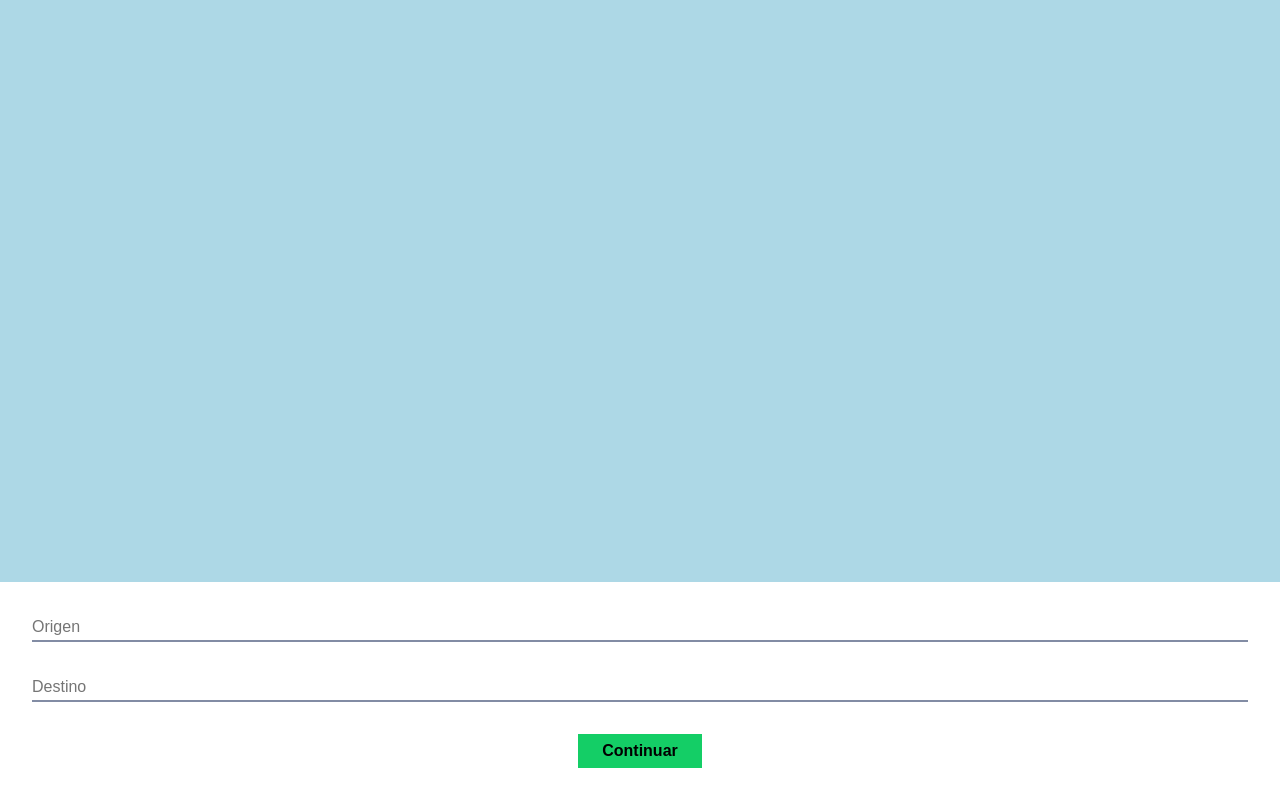
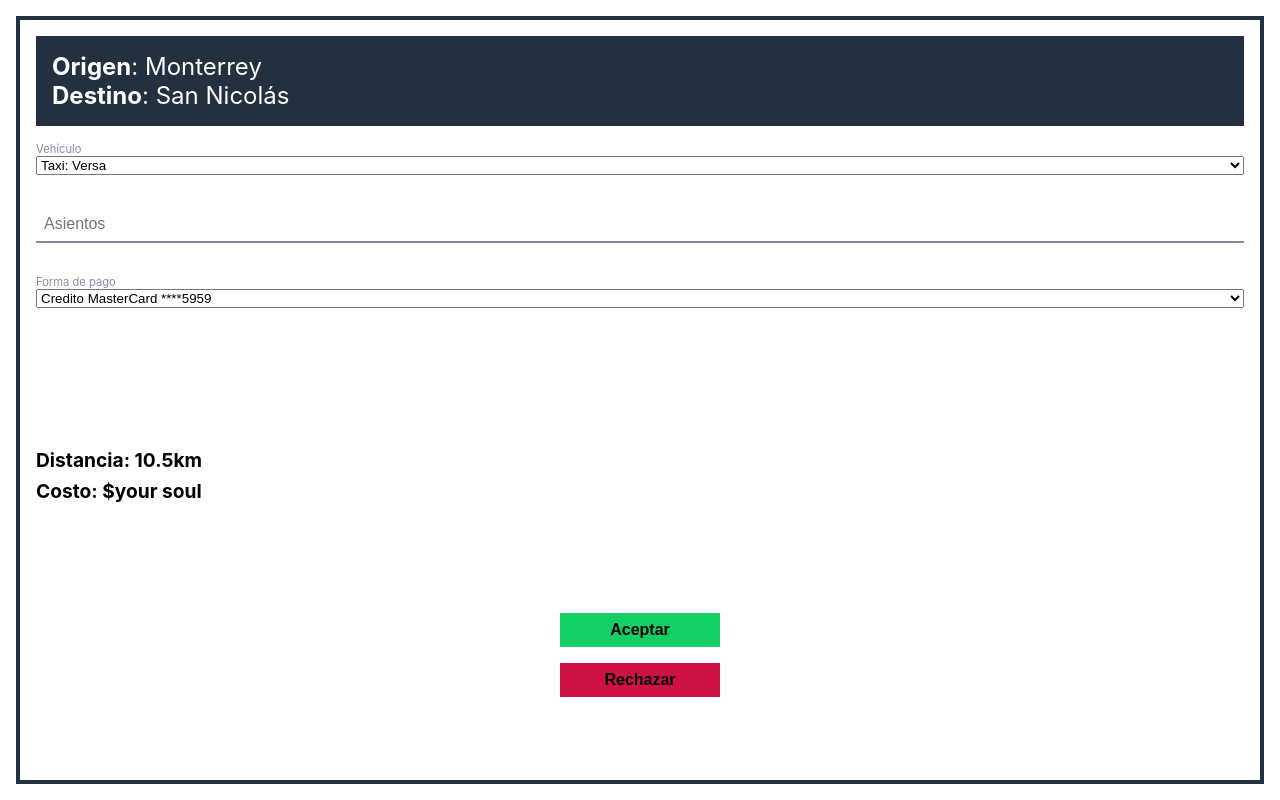
Before and after one commit to Huvok/AMSS, a React (Create React App) app in the folder webapp/: page /home in a window 1280 px wide. Both pictures are taken after a click on the button "Continuar". Built offline with nearby package versions, Linux system fonts and the light colour scheme.

Commit message:
Add Trip Details modal to InputTrip.jsx

```diff
--- /dev/null
+++ b/webapp/src/components/Home/FullScreenModal.jsx
@@ -0,0 +1,49 @@
+import React from 'react';
+import styled from 'styled-components';
+import ReactModal from 'react-modal';
+
+function ReactModalAdapter({ className, modalClassName, ...props }) {
+  return (
+    <ReactModal
+      className={modalClassName}
+      portalClassName={className}
+      {...props}
+    />
+  );
+}
+
+const StyledModal = styled(ReactModalAdapter).attrs({
+  overlayClassName: 'Overlay',
+  modalClassName: 'Modal'
+})`
+  /* Portal styles here (though usually you will have none) */
+
+  .Overlay {
+    background: rgba(0, 0, 0, 0.5);
+  }
+
+  .Modal {
+    position: absolute;
+    top: 0;
+    left: 0;
+    bottom: 0;
+    right: 0;
+    background: ${props => props.theme.white};
+  }
+`;
+
+const Container = styled.div`
+  height: 100%;
+  width: 100%;
+  padding: 1em;
+`
+
+const FullScreenModal = ({ isOpen, children }) => (
+  <StyledModal isOpen={isOpen}>
+    <Container>
+      {children}
+    </Container>
+  </StyledModal>
+);
+
+export default FullScreenModal;
--- a/webapp/src/components/Home/InputTrip.jsx
+++ b/webapp/src/components/Home/InputTrip.jsx
@@ -1,5 +1,7 @@
-import React from 'react';
+import React, { Component } from 'react';
 import styled from 'styled-components';
+
+import FullScreenModal from './FullScreenModal';
 
 const Container = styled.div`
   height: 100%;
@@ -31,14 +33,142 @@ const Button = styled.button`
   cursor: pointer;
 `
 
-const InputTrip = () => (
+const ModalContainer = styled.div`
+  display: flex;
+  flex-direction: column;
+  height: 100%;
+  width: 100%;
+  padding: 1em;
+  border: 4px solid ${props => props.theme.black};
+`
+
+const Locations = styled.div`
+  display: flex;
+  flex-direction: column;
+  padding: 1em;
+  background: ${props => props.theme.black};
+  color: ${props => props.theme.white};
+`
+
+const LocationText = styled.div`
+  font-size: 1.5em;
+`
+
+const RideDetails = styled.form`
+  flex: 1;
+  display: flex;
+  flex-direction: column;
+`
+
+const Field = styled.div`
+  display: flex;
+  flex-direction: column;
+  margin: 1em 0;
+`
+
+const Label = styled.label`
+  font-size: 0.7em;
+  color: ${props => props.theme.lightgray};
+`
+
+const Select = styled.select``
+
+const Option = styled.option``
+
+const ModalInput = styled(Input)`
+  width: 100%;
+  padding: 0.5em;
+  margin: 0;
+`
+
+const TripDetails = styled.div`
+  flex: 1;
+  display: flex;
+  flex-direction: column;
+`
+
+const Metrics = styled.div`
+  flex: 1;
+  display: flex;
+  flex-direction: column;
+`
+
+const MetricsText = styled.h3`
+  margin: 0.2rem 0;
+  font-size: 1.2em;
+`
+
+const Buttons = styled.div`
+  flex: 1;
+  display: flex;
+  flex-direction: column;
+`
+
+const ModalButton = styled(Button)`
+  width: 10em;
+  margin: 0.5em;
+  background: ${props => props.red ? '#ce1246' : props.theme.green};
+`
+
+class InputTrip extends Component {
+  state = {
+    modalOpen: false
+  }
+
+  openModal = () => {
+    this.setState({ modalOpen: true });
+  }
+
+  closeModal = () => {
+    this.setState({ modalOpen: false });
+  }
+
+  render = () => (
     <Container>
       <Form>
         <Input type="text" name="pickup" placeholder="Origen"/>
         <Input type="text" name="destination" placeholder="Destino"/>
-      <Button type="button">Continuar</Button>
+        <Button type="button" onClick={this.openModal}>Continuar</Button>
       </Form>
+      <FullScreenModal
+        isOpen={this.state.modalOpen}
+      >
+        <ModalContainer>
+          <Locations>
+            <LocationText><strong>Origen</strong>: Monterrey</LocationText>
+            <LocationText><strong>Destino</strong>: San Nicolás</LocationText>
+          </Locations>
+          <RideDetails>
+            <Field>
+              <Label>Vehículo</Label>
+              <Select>
+                <Option>Taxi: Versa</Option>
+              </Select>
+            </Field>
+            <Field>
+              <ModalInput type="number" min="1" max="4" placeholder="Asientos" required />
+            </Field>
+            <Field>
+              <Label>Forma de pago</Label>
+              <Select>
+                <Option>Credito MasterCard ****5959</Option>
+              </Select>
+            </Field>
+          </RideDetails>
+          <TripDetails>
+            <Metrics>
+              <MetricsText>Distancia: 10.5km</MetricsText>
+              <MetricsText>Costo: $your soul</MetricsText>
+            </Metrics>
+            <Buttons>
+              <ModalButton onClick={this.closeModal}>Aceptar</ModalButton>
+              <ModalButton onClick={this.closeModal} red>Rechazar</ModalButton>
+            </Buttons>
+          </TripDetails>
+        </ModalContainer>
+      </FullScreenModal>
     </Container>
   );
+}
 
 export default InputTrip;
--- a/webapp/src/components/Home/index.jsx
+++ b/webapp/src/components/Home/index.jsx
@@ -9,6 +9,7 @@ const Container = styled.div`
   flex: 1;
   display: flex;
   flex-direction: column;
+  position: relative;
 `
 
 const MapWrapper = styled.div`
@@ -32,7 +33,7 @@ const Home = () => (
     </MapWrapper>
     <LowerBox>
       <Switch>
-        <Route path="/home" render={() => (
+        <Route render={() => (
           <InputTrip />
         )}/>
       </Switch>
```
Lines whose indentation alone changed are shown as unchanged.
